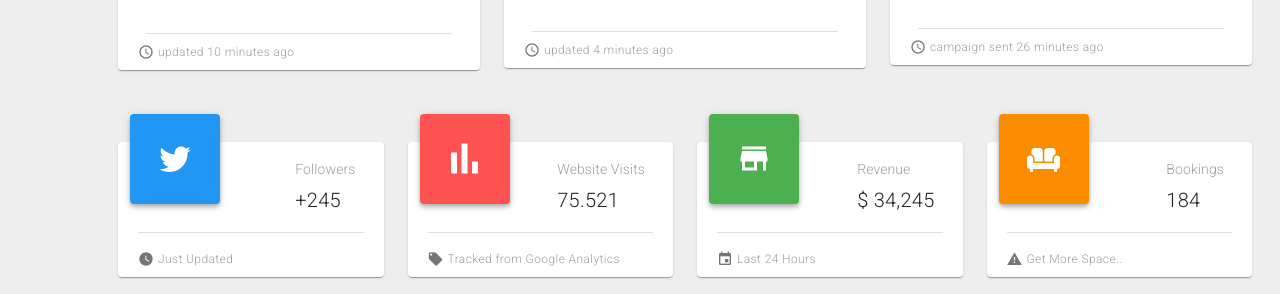
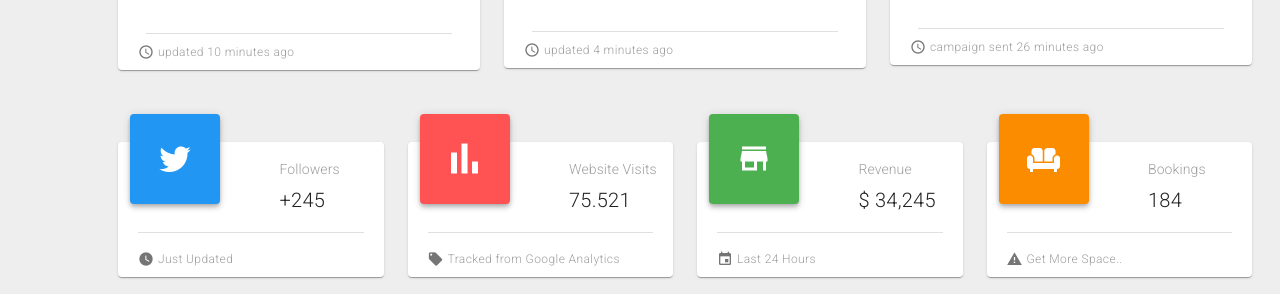
Before and after one commit to saeedalipanah/vue-dashboard, a Vue app: page / in a window 1280 px wide. Shown: the part 820-1114 px from the top of the page. Built offline with nearby package versions, Linux system fonts and the light colour scheme.

Commit message:
base code

```diff
--- a/src/plugins/vuetify.js
+++ b/src/plugins/vuetify.js
@@ -11,5 +11,5 @@ export default new Vuetify({
                 primary: "#FFF"
             }
         }
-    }
+    },
 });
--- a/src/views/Dashboard.vue
+++ b/src/views/Dashboard.vue
@@ -1460,10 +1460,12 @@
               </v-card-title>
             </v-col>
             <v-col cols="12" sm="10">
-              <div class="float-right">
-                <v-card-subtitle class="body-3 grey--text font-weight-light">{{ item.hSubtitle }}</v-card-subtitle>
-                <v-card-title class="mt-n7 font-weight-light text--primary">{{ item.hTitle }}</v-card-title>
-              </div>
+              <v-row justify="end">
+                <v-card-text class="my-3 pa-0" style="width: 120px;">
+                  <v-card-subtitle class="body-3 grey--text font-weight-light">{{ item.hSubtitle }}</v-card-subtitle>
+                  <v-card-title class="mt-n7 font-weight-light text--primary">{{ item.hTitle }}</v-card-title>
+                </v-card-text>
+              </v-row>
             </v-col>
           </v-row>
 
```
